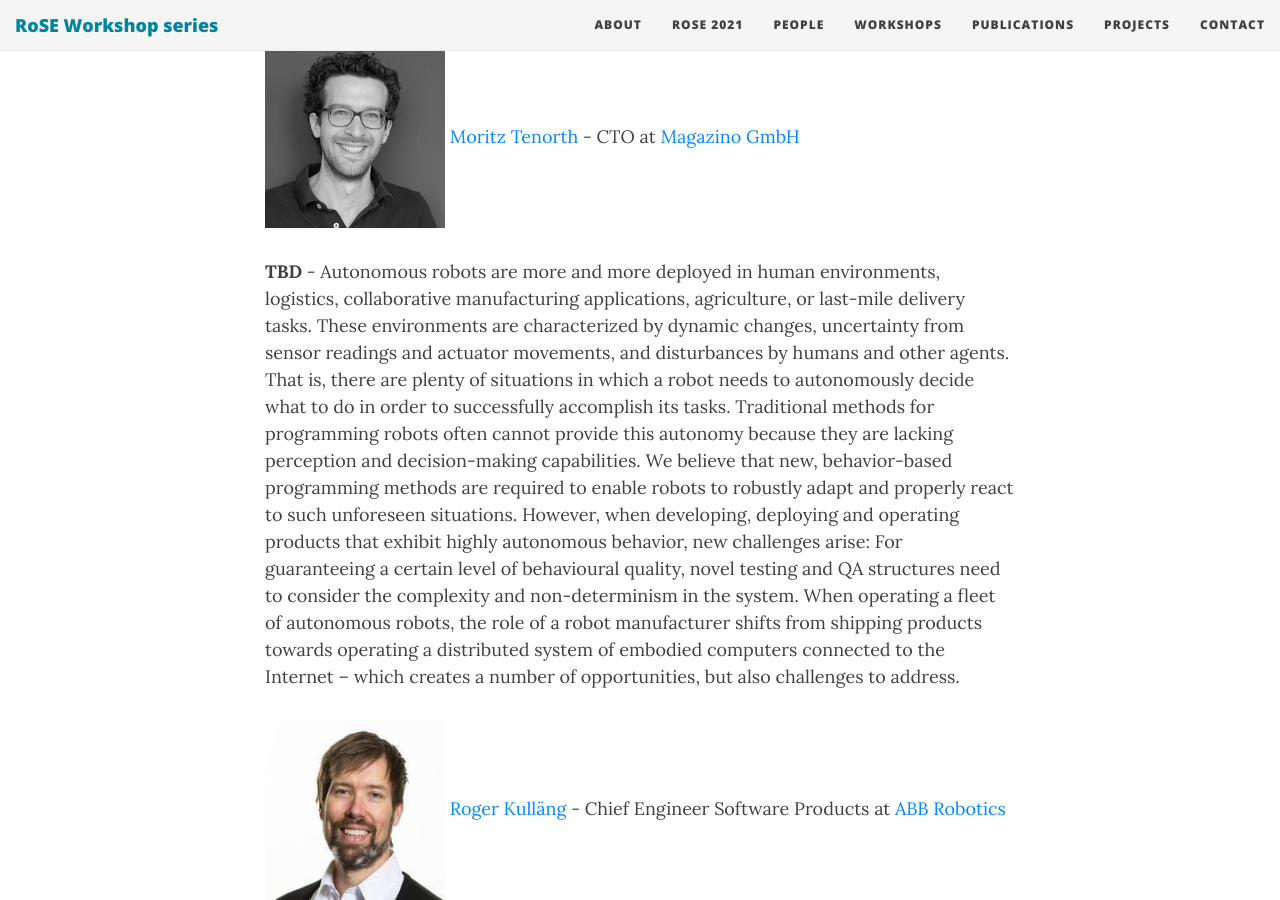
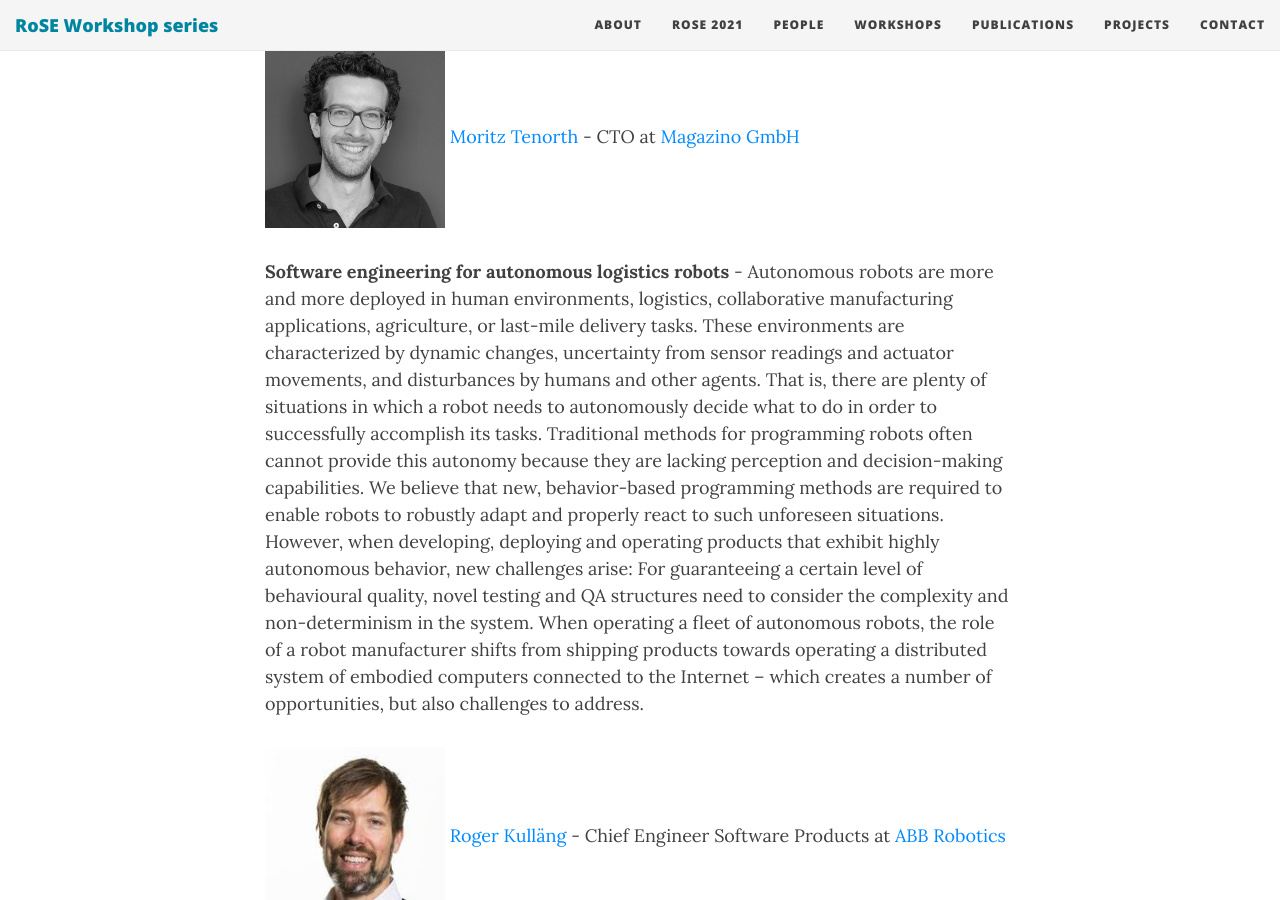
Before and after one commit to rose-workshops/rose-workshops.github.io, a Jekyll site: the page built from rose2021.md, in a window 1280 px wide and 900 px high, scrolled down 1739 px. Built offline with Jekyll 4.4.1, drawn with Linux system fonts in a browser that asks for light colours; nearby versions of some CDN libraries.

Commit message:
Add title of Moritz's keynote

```diff
--- a/rose2021.md
+++ b/rose2021.md
@@ -43,7 +43,7 @@ We are happy to host the following keynote talks.
 <img src="/img/MoritzTenorth.jpg" alt="Moritz Tenorth" style="width: 10em;" />
 [Moritz Tenorth](https://de.linkedin.com/in/moritztenorth) - CTO at [Magazino GmbH](https://www.magazino.eu/?lang=en)
 
-**TBD** - Autonomous robots are more and more deployed in human environments, logistics, collaborative manufacturing applications, agriculture, or last-mile delivery tasks. These environments are characterized by dynamic changes, uncertainty from sensor readings and actuator movements, and disturbances by humans and other agents. That is, there are plenty of situations in which a robot needs to autonomously decide what to do in order to successfully accomplish its tasks. Traditional methods for programming robots often cannot provide this autonomy because they are lacking perception and decision-making capabilities. We believe that new, behavior-based programming methods are required to enable robots to robustly adapt and properly react to such unforeseen situations. However, when developing, deploying and operating products that exhibit highly autonomous behavior, new challenges arise: For guaranteeing a certain level of behavioural quality, novel testing and QA structures need to consider the complexity and non-determinism in the system. When operating a fleet of autonomous robots, the role of a robot manufacturer shifts from shipping products towards operating a distributed system of embodied computers connected to the Internet – which creates a number of opportunities, but also challenges to address.
+**Software engineering for autonomous logistics robots** - Autonomous robots are more and more deployed in human environments, logistics, collaborative manufacturing applications, agriculture, or last-mile delivery tasks. These environments are characterized by dynamic changes, uncertainty from sensor readings and actuator movements, and disturbances by humans and other agents. That is, there are plenty of situations in which a robot needs to autonomously decide what to do in order to successfully accomplish its tasks. Traditional methods for programming robots often cannot provide this autonomy because they are lacking perception and decision-making capabilities. We believe that new, behavior-based programming methods are required to enable robots to robustly adapt and properly react to such unforeseen situations. However, when developing, deploying and operating products that exhibit highly autonomous behavior, new challenges arise: For guaranteeing a certain level of behavioural quality, novel testing and QA structures need to consider the complexity and non-determinism in the system. When operating a fleet of autonomous robots, the role of a robot manufacturer shifts from shipping products towards operating a distributed system of embodied computers connected to the Internet – which creates a number of opportunities, but also challenges to address.
 
 <img src="/img/RogerKullang.jpeg" alt="Roger Kullang" style="width: 10em;" />
 [Roger Kulläng](https://www.linkedin.com/in/roger-kullang/) - Chief Engineer Software Products at [ABB Robotics](https://social.abb/website)
```
